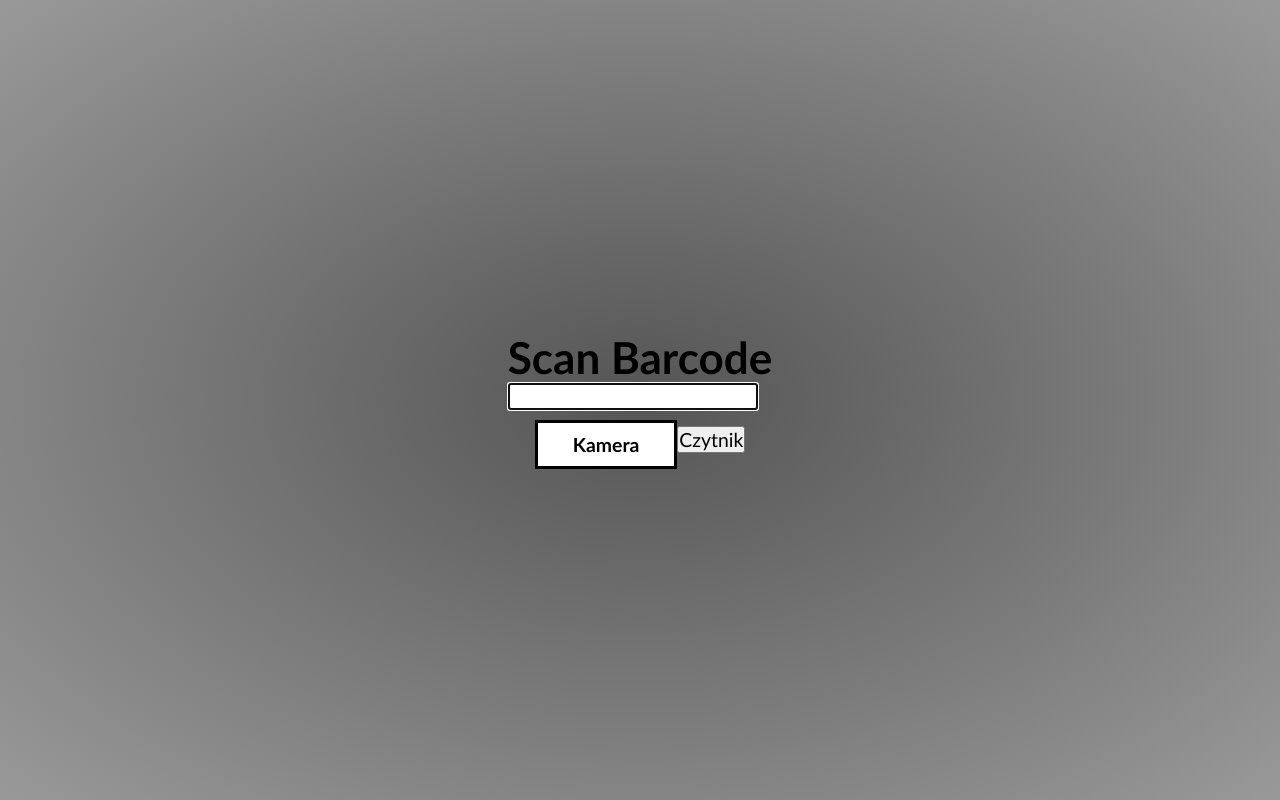
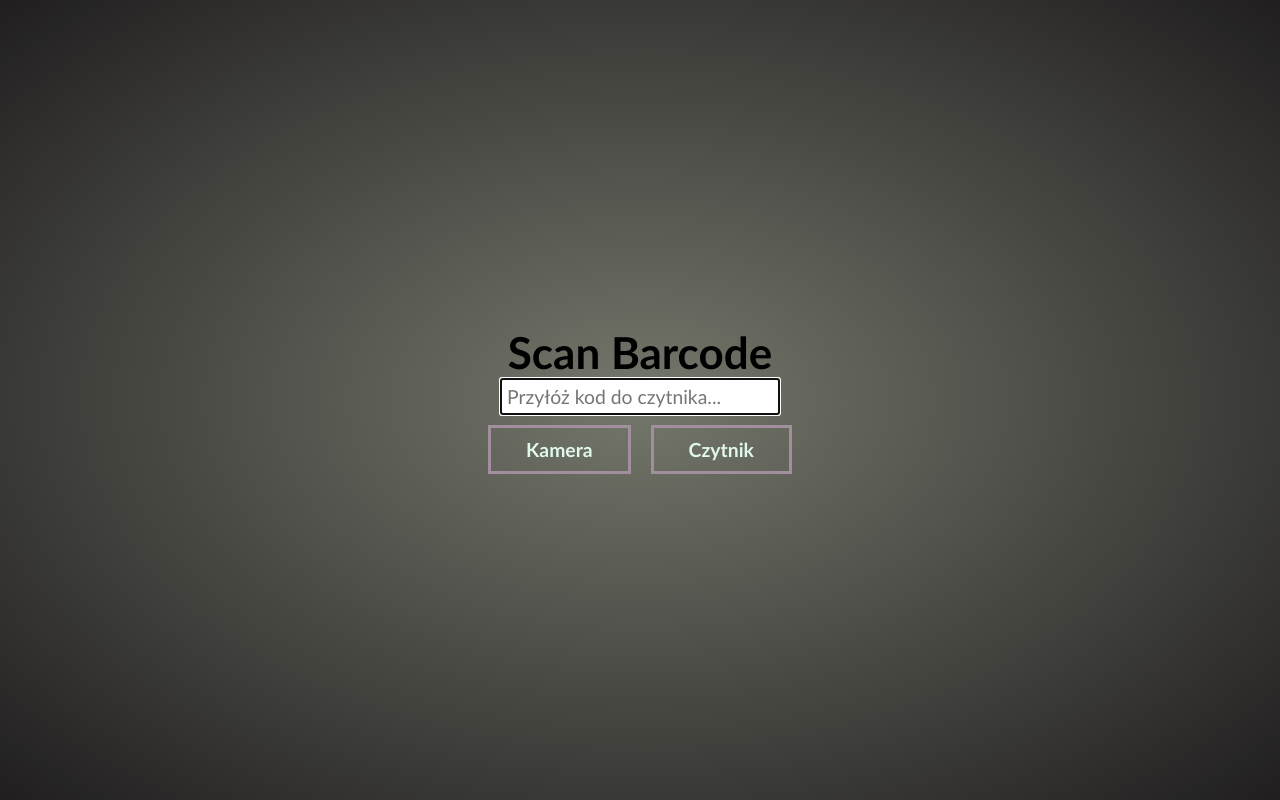
Before and after one commit to geniuszmath75/EAN-code-scanner, a React (Create React App) app: page / in a window 1280 px wide. Both pictures are taken after a click on the button "Czytnik". Built offline with nearby package versions, Linux system fonts and the light colour scheme.

Commit message:
Final fixes and stylings.

```diff
--- a/src/App.css
+++ b/src/App.css
@@ -12,7 +12,7 @@ html {
   flex-direction: column;
   align-items: center;
   height: 100%;
-  background: radial-gradient(#555, #999);
+  background: radial-gradient(#74776B, #201E1F);
 }
 
 .title-container {
--- a/src/components/BookData.css
+++ b/src/components/BookData.css
@@ -50,8 +50,8 @@
     }
 
     .book-cover {
-         width: 15em;
-         height: 25em;
+         width: 14em;
+         height: 18em;
          margin-bottom: -4px;
     }
 
--- a/src/components/Scanner.css
+++ b/src/components/Scanner.css
@@ -1,3 +1,5 @@
+@import "../index.css";
+
 .scanner-component {
   border: 3px solid black;
   display: flex;
@@ -11,20 +13,46 @@
   align-items: center;
 }
 
-.scanner-btn {
+.scanner-btn,
+.reader-btn {
   margin-top: 10px;
   padding: 10px 35px;
   cursor: pointer;
   font-weight: bold;
-    background-color: #fff;
-    color: #000;
-    border: 3px solid #000;
 }
 
+.scanner-btn, .reader-btn {
+    background-color: transparent;
+    color: var(--primary);
+    border: 3px solid var(--secondary);
+}
+
+.reader-btn {
+  margin-left: 20px;
+}
+
+.reader-btn:hover,
 .scanner-btn:hover {
-    color: #fff;
-    background-color: #000;
-    border: 3px solid #fff;
+  background-color: var(--primary);
+  color: var(--secondary);
+  border: 3px solid var(--secondary);
+  transition: all 0.5s linear;
+}
+
+.reader-btn:not(:hover),
+.scanner-btn:not(:hover) {
+  transition: all 0.5s linear;
+}
+
+.form-container {
+  display: flex;
+  align-items: center;
+  justify-content: center;
+}
+
+.input-EAN {
+  width: 280px;
+  padding: 5px;
 }
 
 @media screen and (max-width: 768px) and (min-width: 481px) {
@@ -39,7 +67,8 @@
     height: 250px;
   }
 
-    .scanner-btn {
+  .scanner-btn,
+  .reader-btn {
     padding: 6px 26px;
     margin-top: 5px;
   }
--- a/src/components/Scanner.js
+++ b/src/components/Scanner.js
@@ -34,10 +34,10 @@ function Scanner() {
         `https://plan.wydawnictwowam.pl/api/plan_get_product_info_by_sku/${skuNumber}`
       );
       const bookData = Object.values(skuData.data.success)[0];
-      console.log(bookData);
       setSkuProperties(bookData);
       setShowData(true);
       setShowScanner(false);
+      setShowInput(false);
     } catch {
       setError("Wystąpił błąd podczas pobierania danych o produkcie.");
     }
@@ -47,7 +47,6 @@ function Scanner() {
     try {
       const skuNumber = await fetchSkuNumber();
       await fetchBookData(skuNumber);
-      console.log(showData);
     } catch {
       setError("Wystąpił błąd podczas pobierania danych o produkcie.");
     }
@@ -58,7 +57,7 @@ function Scanner() {
           focusInput.current.focus();
         }
 
-    if (barcode !== 0 || inputEAN !== "") {
+    if (barcode !== 0) {
       fetchDataSKU();
     }
   }, [barcode, inputEAN, showInput]);
@@ -71,7 +70,9 @@ function Scanner() {
 
   const handleSubmit = (e) => {
     e.preventDefault();
-
+    if (inputEAN !== "") {
+      fetchDataSKU();
+    }
   }
 
   const handleChange = (e) => {
@@ -91,8 +92,9 @@ function Scanner() {
       )}
 
       {showInput && (
-        <form onSubmit={handleSubmit}>
+        <form onSubmit={handleSubmit} className="form-container">
           <input
+            placeholder="Przyłóż kod do czytnika..."
             type="text"
             className="input-EAN"
             ref={focusInput}
@@ -102,17 +104,18 @@ function Scanner() {
         </form>
       )}
 
-      {showData && !error && console.log(showData) && (
+      {showData && !error &&(
         <BookData tytul={skuProperties.tytul} obraz={skuProperties.obraz} />
       )}
 
-      {error && !showScanner && !showInput && <ErrorSite message={error} />}
+      {error && !showScanner && !showInput  && <ErrorSite message={error} />}
 
       <div className="scanner-btn-container">
         <button
           className="scanner-btn"
           onClick={() => {
             setBarcode(0);
+            setInputEAN("");
             setShowScanner(true);
             setShowData(false);
             setShowInput(false);
--- a/src/index.css
+++ b/src/index.css
@@ -1,13 +1,4 @@
-body {
-  margin: 0;
-  font-family: -apple-system, BlinkMacSystemFont, 'Segoe UI', 'Roboto', 'Oxygen',
-    'Ubuntu', 'Cantarell', 'Fira Sans', 'Droid Sans', 'Helvetica Neue',
-    sans-serif;
-  -webkit-font-smoothing: antialiased;
-  -moz-osx-font-smoothing: grayscale;
+:root {
+  --primary: #DFF8EB;
+  --secondary: #A28F9D;
 }
-
-code {
-  font-family: source-code-pro, Menlo, Monaco, Consolas, 'Courier New',
-    monospace;
-}
```
Lines whose indentation alone changed are shown as unchanged.
